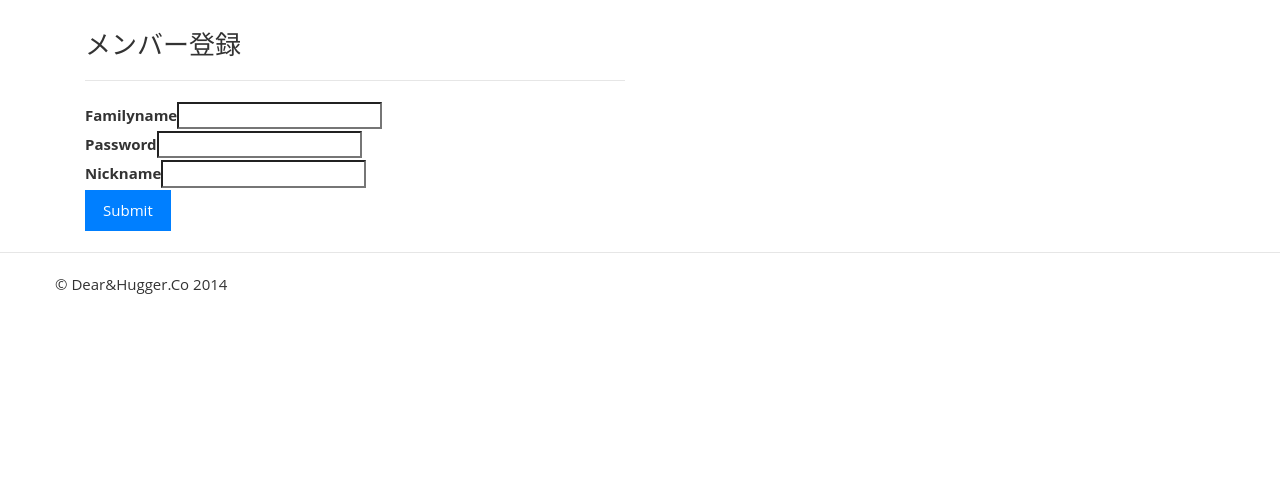
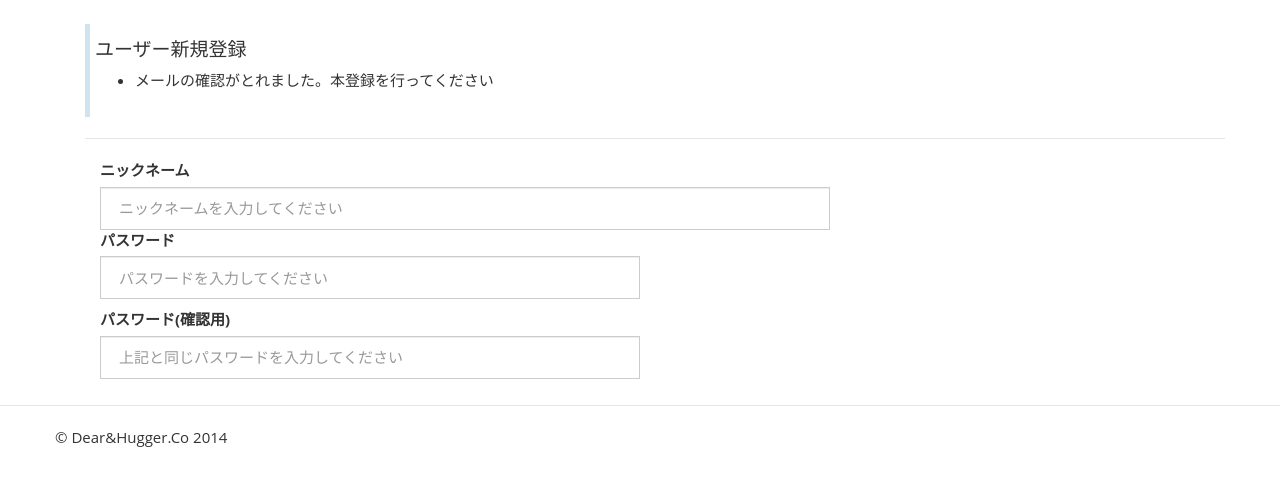
Before and after one commit to white771427/pocketlesson, a CakePHP app: the page made by app/View/Users/add.ctp in a window 1280 px wide. Shown: the part 51-537 px from the top of the page. Run offline with PHP 8.4 and a stand-in for CakePHP, Linux system fonts and the light colour scheme; the template is opened without the code that fills it, so the values that code supplies are empty; form fields are guessed from the names that the template uses; some libraries are stand-ins or nearby versions.

Commit message:
ユーザー新規作成周り追加

```diff
--- a/app/View/Layouts/default.ctp
+++ b/app/View/Layouts/default.ctp
@@ -41,7 +41,7 @@ body {
 
 
 <script
-		src="https://ajax.googleapis.com/ajax/libs/jquery/1.11.0/jquery.min.js"></script>
+	src="https://ajax.googleapis.com/ajax/libs/jquery/1.11.0/jquery.min.js"></script>
 
 <?php echo $this->Html->script('bootstrap.min'); ?>
 <?php echo $this->Html->script('masonry.pkgd.min'); ?>
@@ -129,12 +129,12 @@ echo $this->fetch('script');
 				<ul class="nav navbar-nav navbar-right">
 					<!--<li><a href="http://builtwithbootstrap.com/" target="_blank">ログイン</a></li>-->
 					<?php if ($auth->loggedIn()) : ?>
-					<li><a href="/pocketLesson/mypages" >マイページ</a></li>
+					<li><a href="/pocketLesson/mypages">マイページ</a></li>
 					<!-- <li><?php echo htmlspecialchars($auth->user('username')); ?></li>-->
-					<li><a href="/pocketLesson/users/logout" >ログアウト</a></li>
+					<li><a href="/pocketLesson/users/logout">ログアウト</a></li>
 					<?php else:?>
-						<li><a href="/pocketLesson/users/login" >ログイン</a></li>
-						<li><a href="/pocketLesson/users/signup" >新規登録</a></li>
+					<li><a href="/pocketLesson/users/login">ログイン</a></li>
+					<li><a href="/pocketLesson/users/signup">新規登録</a></li>
 					<?php endif ?>
 
 
@@ -147,10 +147,11 @@ echo $this->fetch('script');
 	</div>
 
 	<div id="content">
+		<div class="container">
+			<?php echo $this->Session->flash(); ?>
 
-		<?php echo $this->Session->flash(); ?>
-		<?php echo $this->fetch('content'); ?>
-
+			<?php echo $this->fetch('content'); ?>
+		</div>
 		<hr>
 
 	</div>
--- a/app/View/Top/index.ctp
+++ b/app/View/Top/index.ctp
@@ -47,7 +47,7 @@
 				<?php if($auth->loggedIn()): ?>
 				<?php echo $this->Html->link('講座作成 &raquo;',array('controller'=>'MyLessons','action'=>'index'),array('escape'=>false,'class' => 'btn btn-default','role' => 'button')); ?>
 				<?php else:?>
-				<?php echo $this->Html->link('講座作成 &raquo;',array('controller'=>'Users','action'=>'index/0'),array('escape'=>false,'class' => 'btn btn-default','role' => 'button')); ?>
+				<?php echo $this->Html->link('講座作成 &raquo;',array('controller'=>'Users','action'=>'index'),array('escape'=>false,'class' => 'btn btn-default','role' => 'button')); ?>
 				<?php endif ?>
 			</p>
 		</div>
--- a/app/View/Users/add.ctp
+++ b/app/View/Users/add.ctp
@@ -1,13 +1,39 @@
 
 <div class="container">
-	<div class="col-lg-6">
-		<h3>メンバー登録</h3>
-		<hr>
-			<?php echo $this->Form->create('User',array('type'=>'post')); ?>
-			<?php echo $this->Form->input('familyname'); ?>
-			<?php echo $this->Form->input('password'); ?>
-			<?php echo $this->Form->input('nickname'); ?>
-				<button type="submit" class="btn btn-primary">Submit</button>
+
+	<div class="bs-callout bs-callout-info">
+		<h4>ユーザー新規登録</h4>
+		<ul>
+			<li>メールの確認がとれました。本登録を行ってください</li>
+		</ul>
+
+	</div>
+	<hr>
+
+	<?php echo $this->Form->create('User',array('type'=>'post')); ?>
+	<div class="form-group">
+		<div class="col-lg-8">
+			<?php echo $this->Form->input('nickname',array('class'=>'form-control',
+					'label' => array('text' => 'ニックネーム','class' => 'control-label'),
+					'placeholder'=>'ニックネームを入力してください')); ?>
+		</div>
+	</div>
+	<div class="form-group">
+		<div class="col-lg-6">
+			<?php echo $this->Form->input('password',array('class'=>'form-control','label'=>array('text'=>'パスワード','class'=>'form-group-vertical-control-label'),'placeholder'=>'パスワードを入力してください')); ?>
+
+			<label class="form-group-vertical-control-label">パスワード(確認用)</label><input type="password"
+				id="confirmPassword" class="form-control"
+				placeholder="上記と同じパスワードを入力してください">
+		</div>
+	</div>
+
+	<div class="form-group">
+		<div class="col-lg-8">
+			<div class="form-group-button-margin">
+				<?php echo $this->form->submit('登録',array('class'=>'btn btn-default')); ?>
+			</div>
 			<?php echo $this->Form->end(); ?>
+		</div>
 	</div>
 </div>
--- a/app/webroot/css/original.css
+++ b/app/webroot/css/original.css
@@ -3,3 +3,29 @@
   min-height: 1px;
   padding: 5px;
 }
+
+.bs-callout {
+  margin: 15px 0;
+  padding: 15px 15px 15px 5px;
+  border-left: 5px solid #eee;
+}
+
+.bs-callout-info {
+  border-color:#d0e3f0;
+}
+
+.bs-callout h4 {
+  margin-top: 0;
+}
+
+.form-group-button-margin{
+	margin-top: 5px;
+}
+
+.error-message{
+	color: red;
+}
+
+.form-group-vertical-control-label{
+	margin-top: 10px;
+}
```
Also changed, not shown: app/Controller/UsersController.php (+10 -10 lines), app/Model/User.php (+21 -2 lines), app/View/Users/completion_mail_send.ctp (added, +13 -0 lines), app/View/Users/index.ctp (+10 -4 lines), app/View/Users/signup.ctp (+20 -32 lines).
